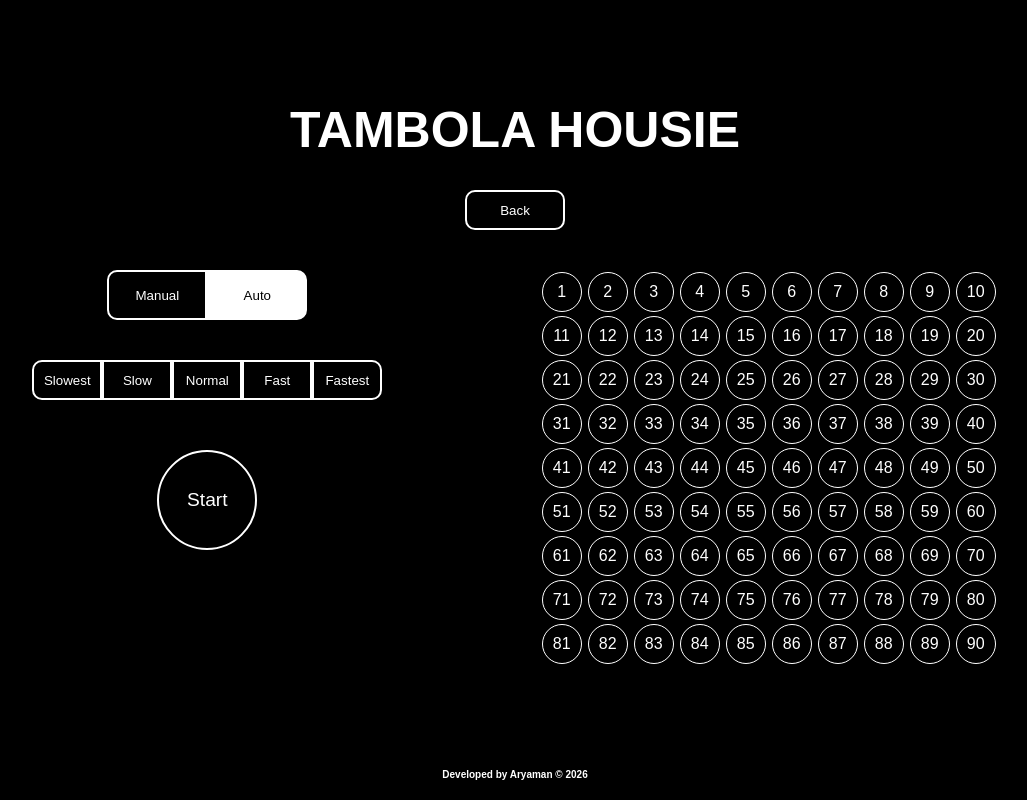
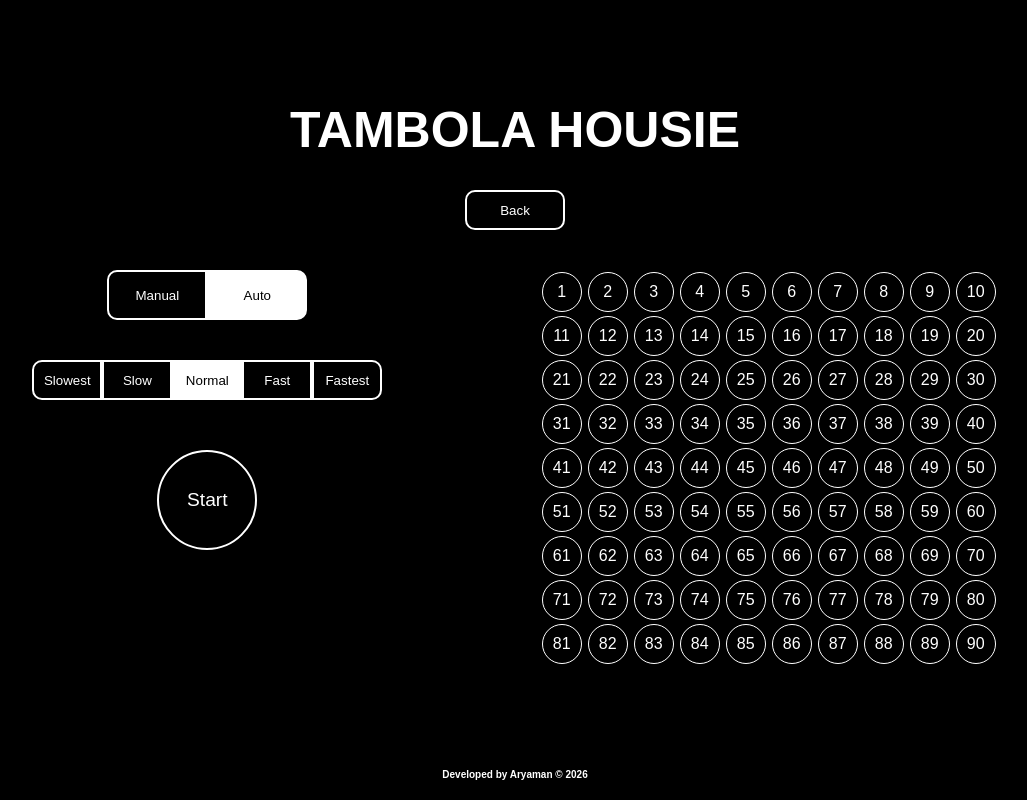
Before and after one commit to itsaryaman23/tambola-housie, a React (Vite) app in the folder housie-tambola/: page / in a window 1280 px wide. Both pictures are taken after a click on the button "Number Caller". Shown: the whole page, without its empty margins (125-1152 px from the left). Built offline with nearby package versions, Linux system fonts and the light colour scheme; a web font is replaced by a local one.

Commit message:
fixed initial speed

```diff
--- a/housie-tambola/src/components/NumberCaller/NumberCaller1.jsx
+++ b/housie-tambola/src/components/NumberCaller/NumberCaller1.jsx
@@ -10,7 +10,7 @@ const NumberCaller = () => {
     const [numberList, setNumberList] = useState(numberListOriginal);
     const [gameStatus, setGameStatus] = useState(false);
     const [gameMode, setGameMode] = useState("A");
-    const [speed, setSpeed] = useState(0.5);
+    const [speed, setSpeed] = useState(5);
     const [controlName, setControlName] = useState("Start");
     const [prev, setPrev] = useState(null);
 
```
